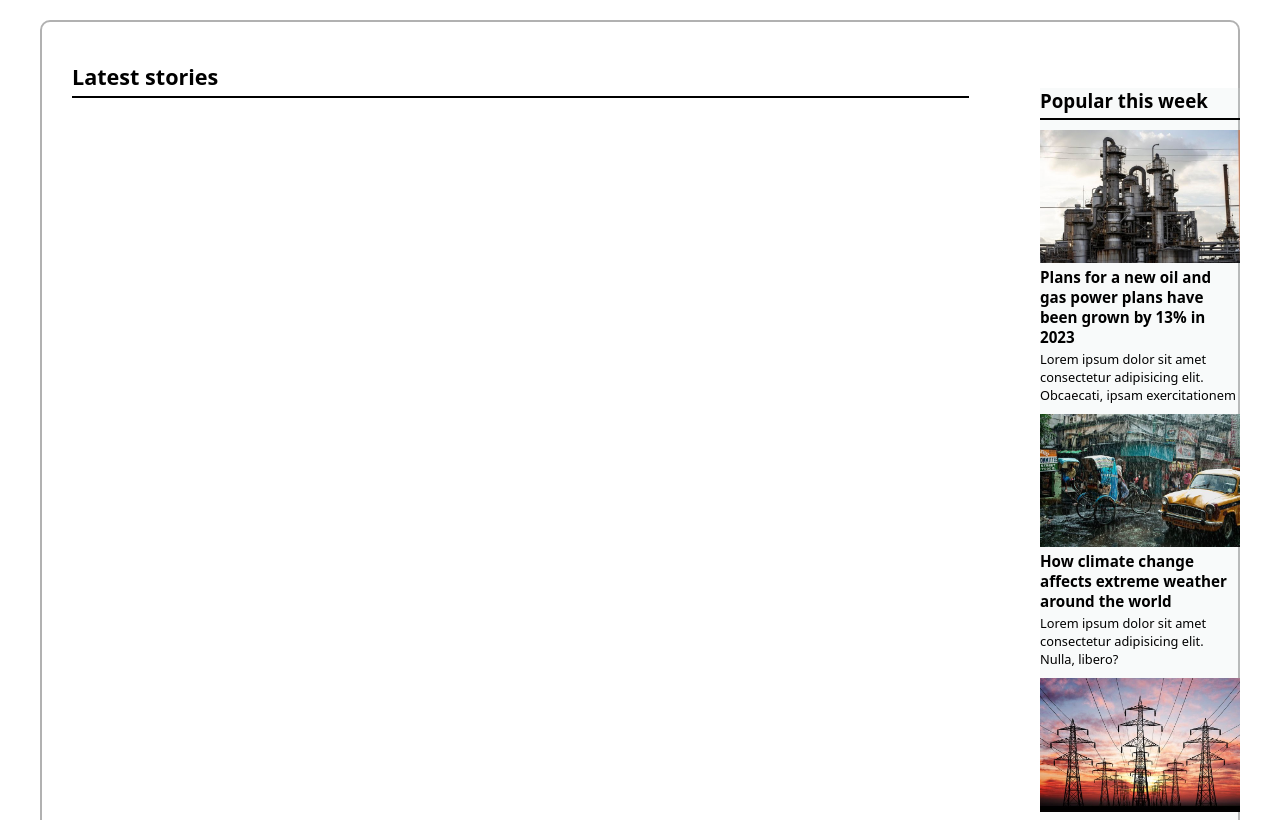
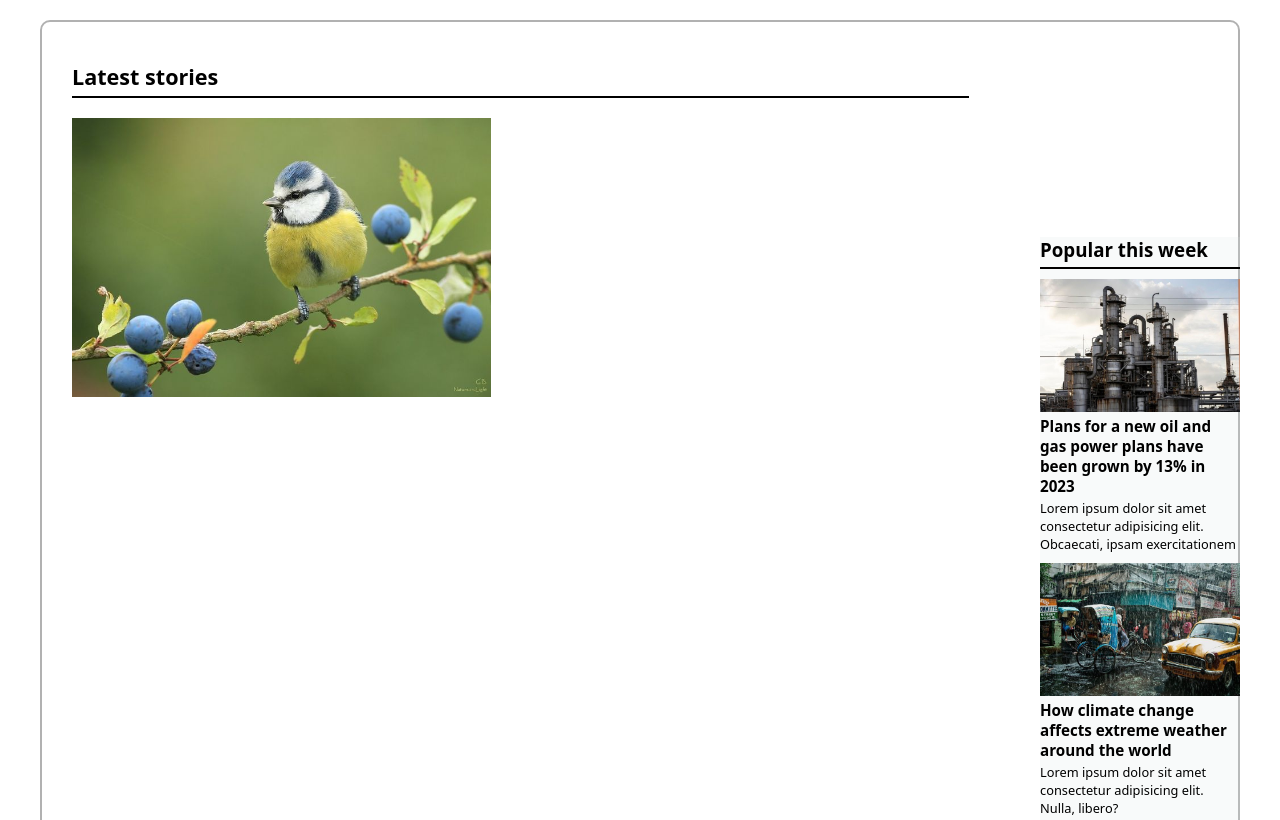
Before and after one commit to ibrohimG/stories, a plain HTML site: page index.html in a window 1280 px wide. Shown: the top 820 px of the page. Drawn offline with Linux system fonts and the light colour scheme.

Commit message:
version2

```diff
--- a/index.html
+++ b/index.html
@@ -10,6 +10,9 @@
     <div class="container">
         <div class="header1">
             <h2>Latest stories</h2>
+        </div>
+        <div class="header2">
+            <img src="./media/bird1.jpeg" alt="">
         </div>
         <div class="sidebar">
            <div>
@@ -36,8 +39,6 @@
 
 
     </div>
-    <div class="header2">
-        <img src="./media/bird1.jpeg" alt="">
-    </div>
+
 </body>
 </html>
--- a/style.css
+++ b/style.css
@@ -31,7 +31,7 @@ h1,h2,h3,h4 {
     flex-direction: column;
     width: 200px;
     height: 95%;
-    translate: 998px -30px;
+    translate: 998px -180px;
     background-color: rgba(217, 227, 227, 0.18);
 }
 .sidebar div{
@@ -58,3 +58,12 @@ p{
 h4{
    font-size: 0.95rem;
 }
+.header2 img{
+  width: 50%;
+  display: flex;
+}
+.header2{
+    width: 70%;
+    margin-left: 30px;
+    margin-top: 20px;
+}
```
